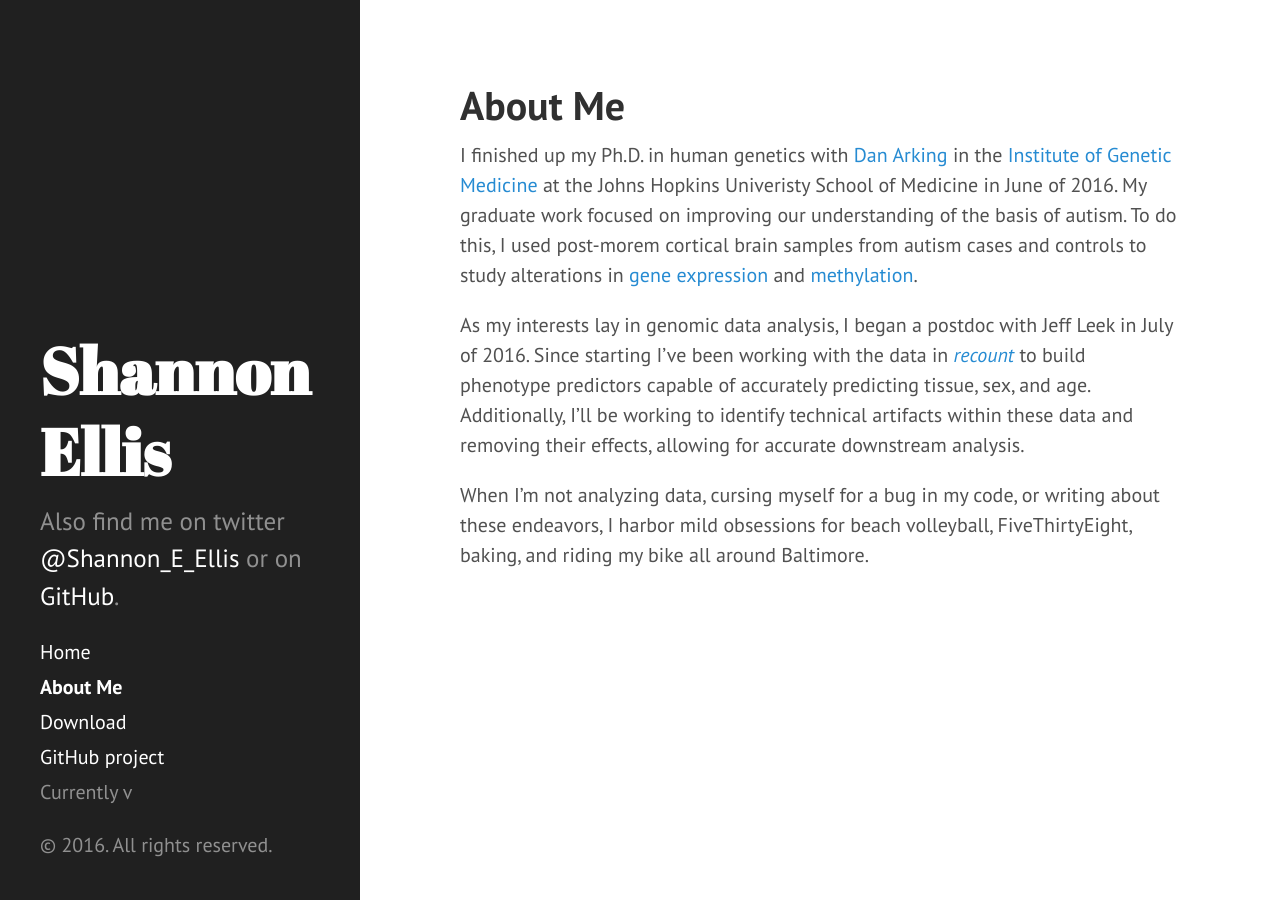
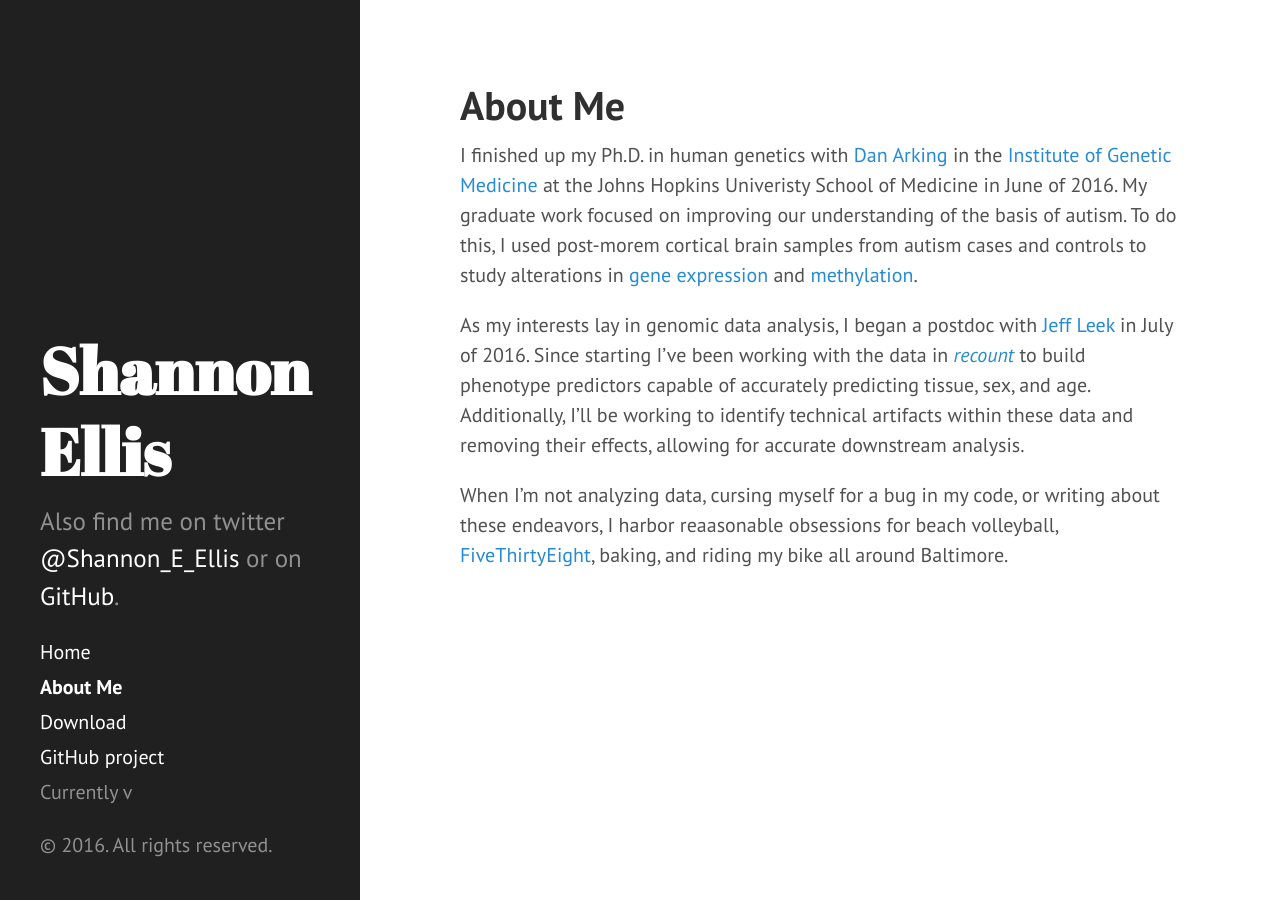
Before and after one commit to ShanEllis/ShanEllis.github.io, a Jekyll site: the page built from about.md, in a window 1280 px wide. Built offline with Jekyll 4.4.1, drawn with Linux system fonts in a browser that asks for light colours; Markdown is read by kramdown in place of the engine named in the settings.

Commit message:
Update about.md

```diff
--- a/about.md
+++ b/about.md
@@ -5,6 +5,6 @@ title: About Me
 
 I  finished up my Ph.D. in human genetics with [Dan Arking](http://www.arkinglab.org/) in the [Institute of Genetic Medicine](https://igm.jhmi.edu/) at the Johns Hopkins Univeristy School of Medicine in June of 2016. My graduate work focused on improving our understanding of the basis of autism. To do this, I used post-morem cortical brain samples from autism cases and controls to study alterations in [gene expression]() and [methylation](http://biorxiv.org/content/early/2016/08/15/069120).
 
-As my interests lay in genomic data analysis, I began a postdoc with Jeff Leek in July of 2016. Since starting I've been working with the data in *[recount](https://jhubiostatistics.shinyapps.io/recount/)* to build phenotype predictors capable of accurately predicting tissue, sex, and age. Additionally, I'll be working to identify technical artifacts within these data and removing their effects, allowing for accurate downstream analysis.
+As my interests lay in genomic data analysis, I began a postdoc with [Jeff Leek](http://jtleek.com/) in July of 2016. Since starting I've been working with the data in *[recount](https://jhubiostatistics.shinyapps.io/recount/)* to build phenotype predictors capable of accurately predicting tissue, sex, and age. Additionally, I'll be working to identify technical artifacts within these data and removing their effects, allowing for accurate downstream analysis.
 
-When I'm not analyzing data, cursing myself for a bug in my code, or writing about these endeavors, I harbor mild obsessions for beach volleyball, FiveThirtyEight, baking, and riding my bike all around Baltimore.
+When I'm not analyzing data, cursing myself for a bug in my code, or writing about these endeavors, I harbor reaasonable obsessions for beach volleyball, [FiveThirtyEight](http://fivethirtyeight.com/), baking, and riding my bike all around Baltimore.
```
